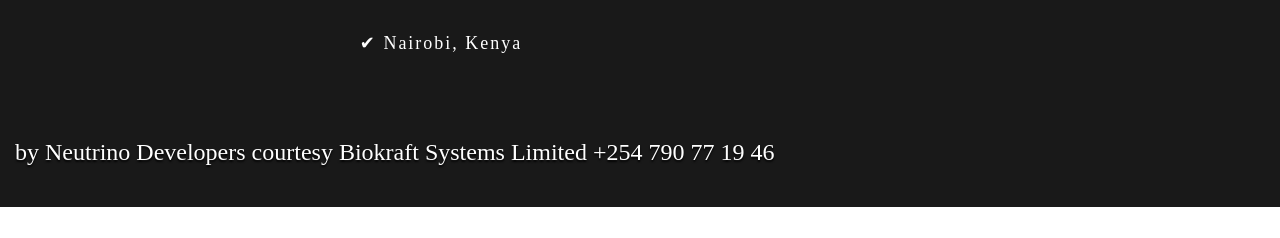
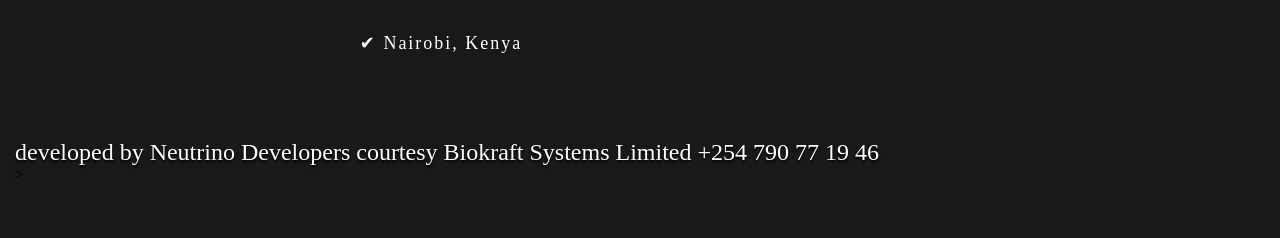
Before and after one commit to siteyetu/waenoplumbingsolutions, a Flask app: page / in a window 1280 px wide. Shown: the part 3947-4185 px from the top of the page. Before the commit the page ends 4154 px from the top, so only its background shows below. Run offline with Flask 2, Linux system fonts and the light colour scheme; some web fonts are replaced.

Commit message:
initial3

```diff
--- a/templates/homepage/AboutUs.html
+++ b/templates/homepage/AboutUs.html
@@ -231,7 +231,7 @@
             </div>
                 <iframe src="https://www.google.com/maps/embed?pb=!1m14!1m12!1m3!1d127641.27925268967!2d36.752588566395666!3d-1.3008869102023213!2m3!1f0!2f0!3f0!3m2!1i1024!2i768!4f13.1!5e0!3m2!1sen!2ske!4v1720819818195!5m2!1sen!2ske" width="600" height="450" style="border:0;" allowfullscreen="" loading="lazy" referrerpolicy="no-referrer-when-downgrade"></iframe>
             </div>
-            <h2 class="header-name _anim-items">by Neutrino Developers courtesy Biokraft Systems Limited +254 790 77 19 46 </h2>
+             <h2 class="header-name _anim-items"> developed by Neutrino Developers courtesy Biokraft Systems Limited +254 790 77 19 46 </h2>></br></br></br></br>
         </div>
     </footer>
     <script src="{{url_for('static', filename='homepage/aboutUs/main.js')}}"></script>
--- a/templates/homepage/ContactUs.html
+++ b/templates/homepage/ContactUs.html
@@ -29,7 +29,7 @@
                     <a href="{{url_for('homepage_app.contactus_api')}}" class="header-menu_link active-link">CONTACT US</a>
                 </li>
                 <li class="burger-menu-item">
-                    <a href="tel:+254-725-251-132 " class="header-menu_link">&#9742 +254-725-251-132</a>
+                    <a href="tel:+254-725-251-132 " class="header-menu_link">&#9742 +254-711-532-536</a>
                 </li>
                 <ul class="social-link-wrapper">
                     <li class="social-item iconinstagram inst">
@@ -187,7 +187,7 @@
             </div>
                <iframe src="https://www.google.com/maps/embed?pb=!1m14!1m12!1m3!1d127641.27925268967!2d36.752588566395666!3d-1.3008869102023213!2m3!1f0!2f0!3f0!3m2!1i1024!2i768!4f13.1!5e0!3m2!1sen!2ske!4v1720819818195!5m2!1sen!2ske" width="600" height="450" style="border:0;" allowfullscreen="" loading="lazy" referrerpolicy="no-referrer-when-downgrade"></iframe>
             </div>
-            <h2 class="header-name _anim-items">by Neutrino Developers courtesy Biokraft Systems Limited +254 790 77 19 46 </h2>
+            <h2 class="header-name _anim-items"> developed by Neutrino Developers courtesy Biokraft Systems Limited +254 790 77 19 46 </h2>></br></br></br></br>
         </div>
     </footer>
     <script src="{{url_for('static', filename='homepage/aboutUs/main.js')}}"></script>
--- a/templates/homepage/index.html
+++ b/templates/homepage/index.html
@@ -244,7 +244,7 @@
             </div>
               <iframe src="https://www.google.com/maps/embed?pb=!1m14!1m12!1m3!1d127641.27925268967!2d36.752588566395666!3d-1.3008869102023213!2m3!1f0!2f0!3f0!3m2!1i1024!2i768!4f13.1!5e0!3m2!1sen!2ske!4v1720819818195!5m2!1sen!2ske" width="600" height="450" style="border:0;" allowfullscreen="" loading="lazy" referrerpolicy="no-referrer-when-downgrade"></iframe>
             </div>
-            <h2 class="header-name _anim-items">by Neutrino Developers courtesy Biokraft Systems Limited +254 790 77 19 46 </h2>
+             <h2 class="header-name _anim-items"> developed by Neutrino Developers courtesy Biokraft Systems Limited +254 790 77 19 46 </h2>></br></br></br></br>
         </div>
     </footer>
     <script src="{{url_for('static', filename='homepage/main.js')}}"></script>
```
